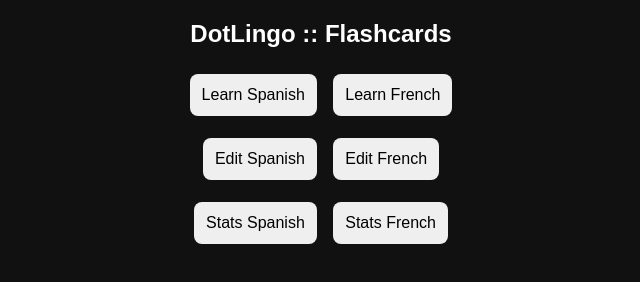
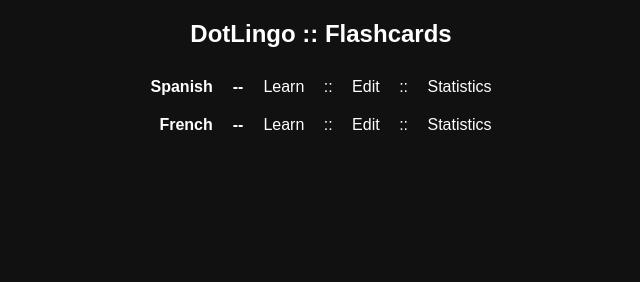
Before and after one commit to blairdavidfraser/Flashcards, a plain HTML site: page Index.html in a window 1280 px wide. Shown: the whole page, without its empty margins (319-959 px from the left). Drawn offline with Linux system fonts and the light colour scheme.

Commit message:
Pretty up.

```diff
--- a/Index.html
+++ b/Index.html
@@ -115,20 +115,32 @@
 
     <div id="mainMenu">
 
-        <div class="row">
-            <button onclick="chooseLanguage('spanish')">Learn Spanish</button>
-            <button onclick="chooseLanguage('french')">Learn French</button>
-        </div>
-
-        <div class="row">
-            <button onclick="editLanguage('spanish')">Edit Spanish</button>
-            <button onclick="editLanguage('french')">Edit French</button>
-        </div>
-
-        <div class="row">
-            <button onclick="showStats('spanish')">Stats Spanish</button>
-            <button onclick="showStats('french')">Stats French</button>
-        </div>
+        <table style="margin: 20px auto; border-collapse: collapse;">
+            <tr>
+                <td style="padding: 10px; font-weight: bold; text-align: right;">Spanish</td>
+                <td style="padding: 10px; font-weight: bold; text-align: right;">--</td>
+                <td style="padding: 10px;">
+                    <a href="#" onclick="chooseLanguage('spanish')"
+                        style="color: #fff; text-decoration: none; margin-right: 15px;">Learn</a> ::
+                    <a href="#" onclick="editLanguage('spanish')"
+                        style="color: #fff; text-decoration: none; margin: 0 15px;">Edit</a> ::
+                    <a href="#" onclick="showStats('spanish')"
+                        style="color: #fff; text-decoration: none; margin-left: 15px;">Statistics</a>
+                </td>
+            </tr>
+            <tr>
+                <td style="padding: 10px; font-weight: bold; text-align: right;">French</td>
+                <td style="padding: 10px; font-weight: bold; text-align: right;">--</td>
+                <td style="padding: 10px;">
+                    <a href="#" onclick="chooseLanguage('french')"
+                        style="color: #fff; text-decoration: none; margin-right: 15px;">Learn</a> ::
+                    <a href="#" onclick="editLanguage('french')"
+                        style="color: #fff; text-decoration: none; margin: 0 15px;">Edit</a> ::
+                    <a href="#" onclick="showStats('french')"
+                        style="color: #fff; text-decoration: none; margin-left: 15px;">Statistics</a>
+                </td>
+            </tr>
+        </table>
 
     </div>
 
```
